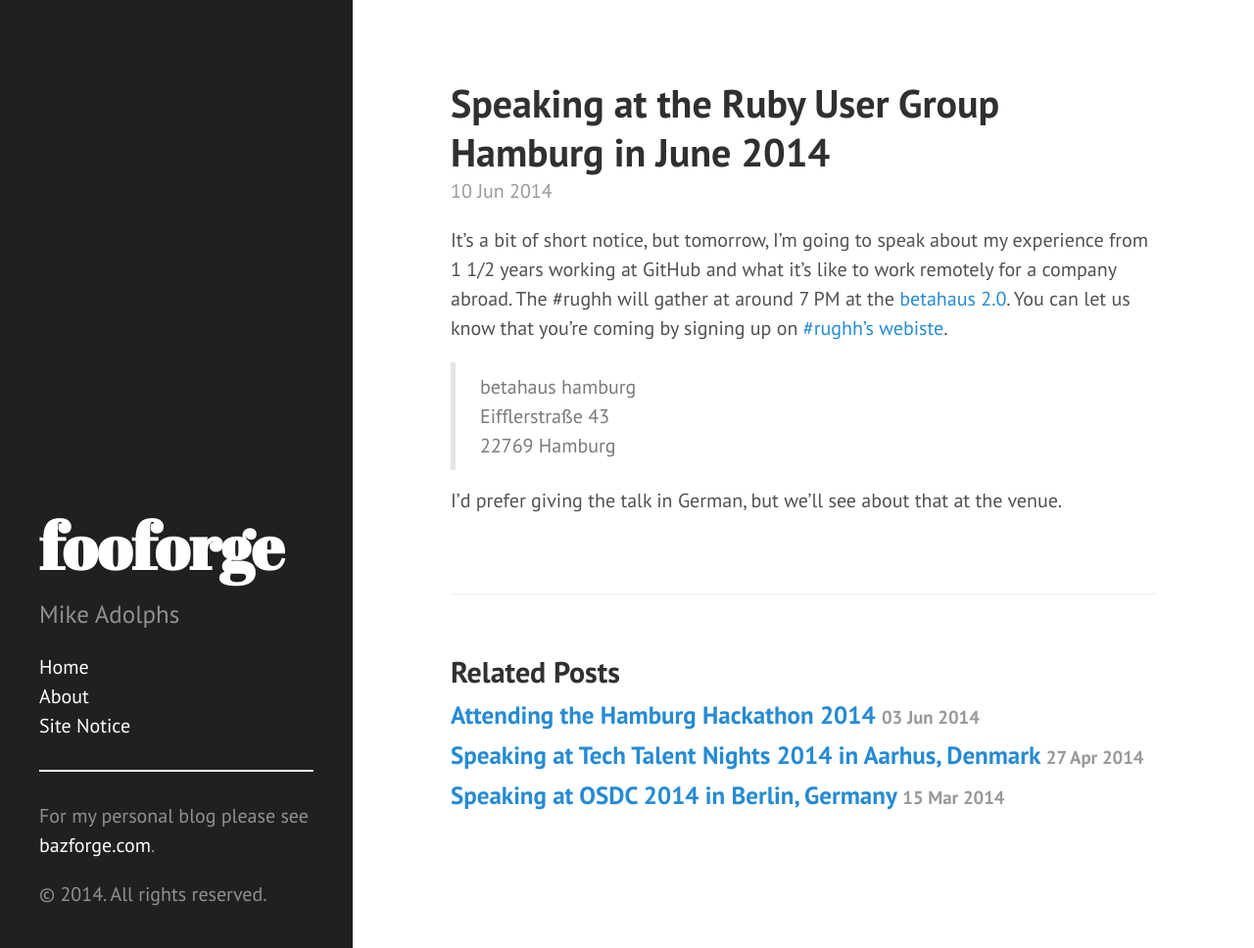
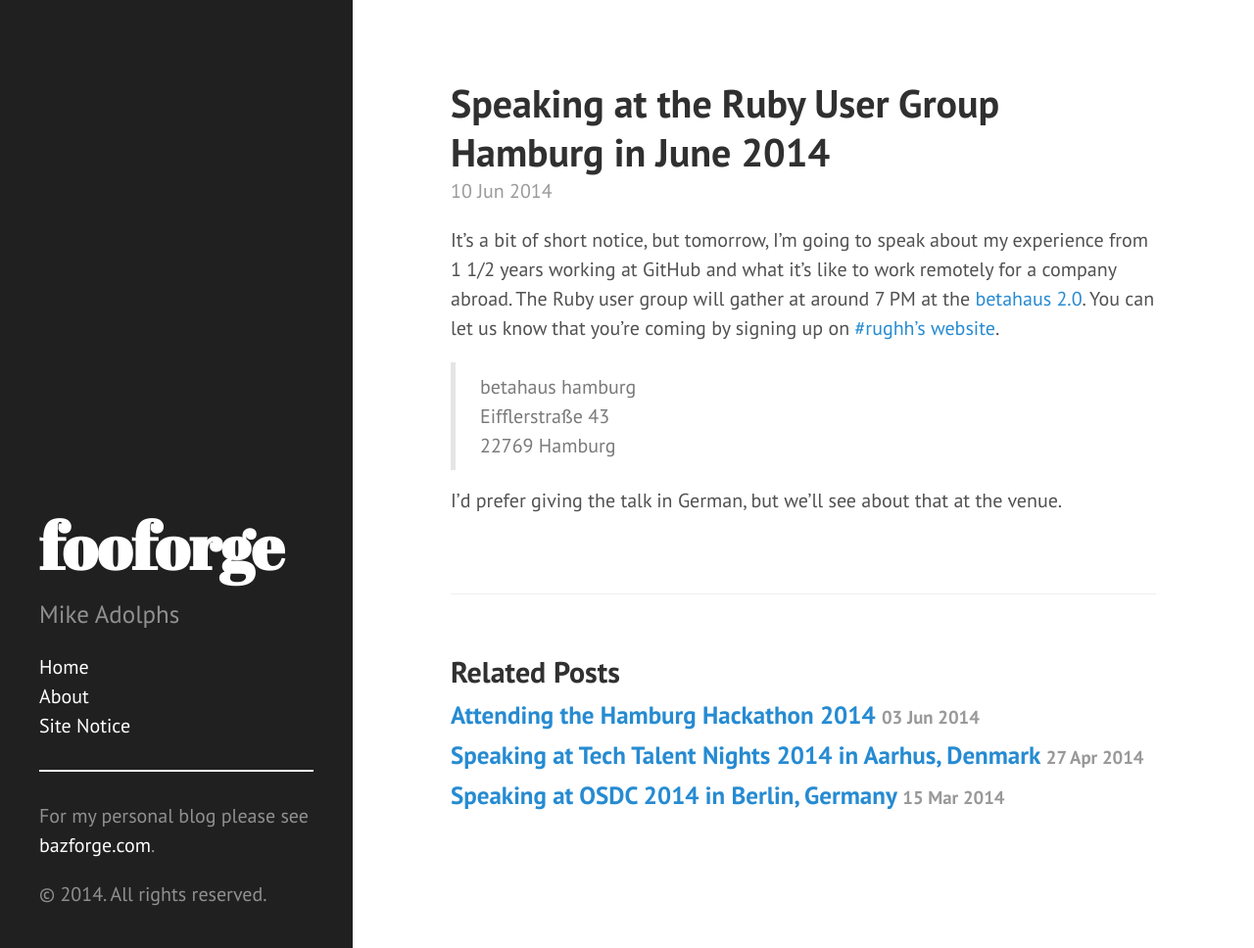
Before and after one commit to fooforge/fooforge.com, a Jekyll site: the page built from _posts/2014-06-10-speaking-at-the-ruby-user-group-hamburg-in-June-2014.md, in a window 1280 px wide and 968 px high. Shown: the whole window at 98% size. Built offline with Jekyll 4.4.1, drawn with Linux system fonts in a browser that asks for light colours; Markdown is read by kramdown in place of the engine named in the settings.

Commit message:
The formatting police's on patrol (again)

```diff
--- a/_posts/2014-06-10-speaking-at-the-ruby-user-group-hamburg-in-June-2014.md
+++ b/_posts/2014-06-10-speaking-at-the-ruby-user-group-hamburg-in-June-2014.md
@@ -5,7 +5,7 @@
 categories: meatspace
 ---
 
-It's a bit of short notice, but tomorrow, I'm going to speak about my experience from 1 1/2 years working at GitHub and what it's like to work remotely for a company abroad. The #rughh will gather at around 7 PM at the [betahaus 2.0](http://hamburg.betahaus.de/). You can let us know that you're coming by signing up on [#rughh's webiste](http://hamburg.onruby.de/events/ruby-usergroup-hamburg-juni-2014).
+It's a bit of short notice, but tomorrow, I'm going to speak about my experience from 1 1/2 years working at GitHub and what it's like to work remotely for a company abroad. The Ruby user group will gather at around 7 PM at the [betahaus 2.0](http://hamburg.betahaus.de/). You can let us know that you're coming by signing up on [#rughh's website](http://hamburg.onruby.de/events/ruby-usergroup-hamburg-juni-2014).
 
 > betahaus hamburg
 > Eifflerstraße 43
```
